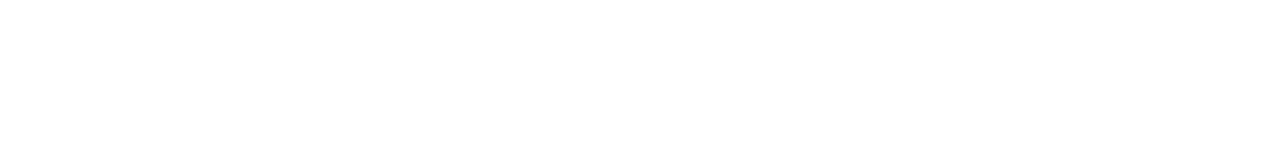
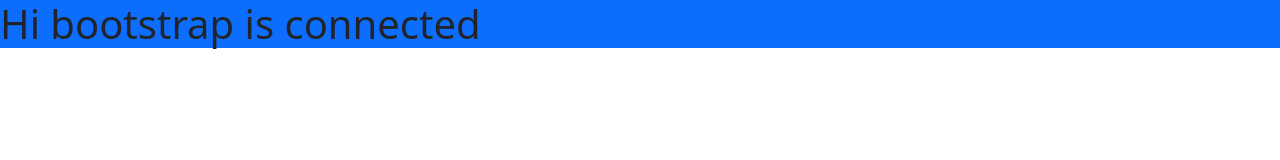
Before and after one commit to SheikhShuvoAhmed/bootstrap_conceptual-repo, a plain HTML site: page index.html in a window 1280 px wide. Drawn offline with nearby package versions, Linux system fonts and the light colour scheme.

Commit message:
bootstrap cdn added

```diff
--- a/index.html
+++ b/index.html
@@ -5,8 +5,12 @@
     <meta http-equiv="X-UA-Compatible" content="IE=edge">
     <meta name="viewport" content="width=`, initial-scale=1.0">
     <title>Bootstrap</title>
+    <!-- bootstrap stylesheet -->
+    <link href="https://cdn.jsdelivr.net/npm/bootstrap@5.1.3/dist/css/bootstrap.min.css" rel="stylesheet" integrity="sha384-1BmE4kWBq78iYhFldvKuhfTAU6auU8tT94WrHftjDbrCEXSU1oBoqyl2QvZ6jIW3" crossorigin="anonymous">
 </head>
 <body>
-
+    <h1 class="bg-primary">Hi bootstrap is connected</h1>
+    <!-- bootstrap js file -->
+    <script src="https://cdn.jsdelivr.net/npm/bootstrap@5.1.3/dist/js/bootstrap.bundle.min.js" integrity="sha384-ka7Sk0Gln4gmtz2MlQnikT1wXgYsOg+OMhuP+IlRH9sENBO0LRn5q+8nbTov4+1p" crossorigin="anonymous"></script>
 </body>
 </html>
```
